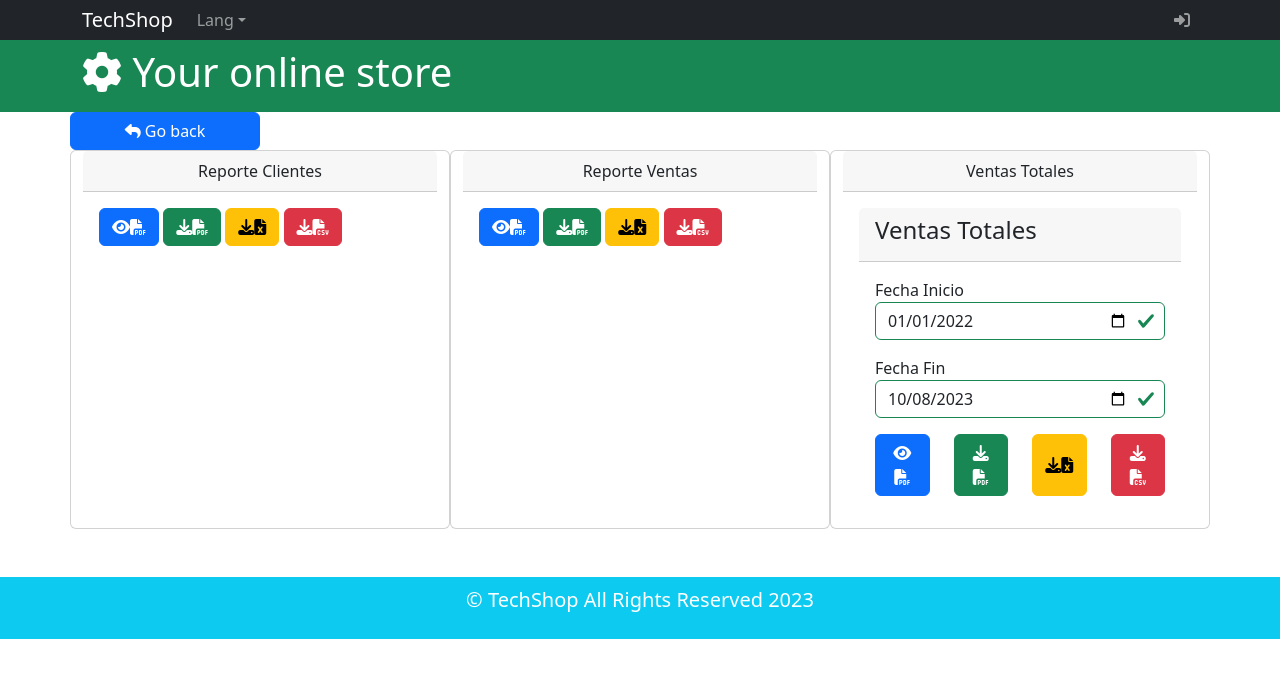
After one commit to WendyBadilla/Tienda, a Spring Boot app: page /reportes/principal in a window 1280 px wide. The commit adds this page. Shown: the top 678 px of the page. Run offline with Spring Boot 4, Linux system fonts and the light colour scheme; some of the project's set-up classes (security, data sources, template engines, error pages and the like) are left out, and stand-ins take their place; some libraries are stand-ins or nearby versions.

Commit message:
Tarea EA-08-Practicas-5

```diff
--- a/pom.xml
+++ b/pom.xml
@@ -98,6 +98,11 @@
                     <groupId>org.springframework.boot</groupId>
                     <artifactId>spring-boot-starter-mail</artifactId>
                 </dependency>
+                <dependency>
+                    <groupId>net.sf.jasperreports</groupId>
+                    <artifactId>jasperreports</artifactId>
+                    <version>6.20.5</version>
+                </dependency>
 	</dependencies>
 
 	<build>
--- a/src/main/java/com/Tienda/ProjectConfig.java
+++ b/src/main/java/com/Tienda/ProjectConfig.java
@@ -106,7 +106,7 @@ public class ProjectConfig implements WebMvcConfigurer {
                 .authorizeHttpRequests((request) -> request
                 .requestMatchers("/", "/index", "/errores/**",
                         "/error", "/error/***",
-                        "/carrito/**", "/pruebas/**", "/reportes/**",
+                        "/carrito/**", "/pruebas/**", "/reportes/**","/principal/**",
                         "/registro/**", "/js/**", "/webjars/**", "/refrescarBoton")
                 .permitAll()
                 .requestMatchers(
--- /dev/null
+++ b/src/main/java/com/Tienda/controller/ReporteController.java
@@ -0,0 +1,70 @@
+
+package com.Tienda.controller;
+
+import com.Tienda.service.ReporteService;
+import java.io.IOException;
+import java.util.Calendar;
+import java.util.Date;
+import java.util.HashMap;
+import java.util.Map;
+import org.springframework.beans.factory.annotation.Autowired;
+import org.springframework.core.io.Resource;
+import org.springframework.format.annotation.DateTimeFormat;
+import org.springframework.http.ResponseEntity;
+import org.springframework.stereotype.Controller;
+import org.springframework.ui.Model;
+import org.springframework.web.bind.annotation.GetMapping;
+import org.springframework.web.bind.annotation.RequestMapping;
+import org.springframework.web.bind.annotation.RequestParam;
+
+@Controller
+@RequestMapping("/reportes")
+public class ReporteController {
+
+    @Autowired
+    ReporteService reporteService;
+
+    @GetMapping("/principal")
+    public String principal(Model model) {
+        Calendar fecha = Calendar.getInstance();
+        String fechaIni = "" + (fecha.get(Calendar.YEAR) - 1) + "-01-01";
+
+        String strMes = (fecha.get(Calendar.MONTH) < 10 ? "0" : "")
+                + fecha.get(Calendar.MONTH);
+
+        String strDia = (fecha.get(Calendar.DAY_OF_MONTH) < 10 ? "0" : "")
+                + fecha.get(Calendar.DAY_OF_MONTH);
+
+        String fechaFinal = "" + fecha.get(Calendar.YEAR) + "-" + strMes + "-" + strDia;
+
+        model.addAttribute("fechaInicial", fechaIni);
+        model.addAttribute("fechaFinal", fechaFinal);
+        return "/reportes/principal";
+    }
+
+    @GetMapping("/usuarios")
+    public ResponseEntity<Resource> reporteClientes(@RequestParam String tipo)
+            throws IOException {
+        var reporte = "usuarios";
+        return reporteService.generaReporte(reporte, null, tipo);
+    }
+
+    @GetMapping("/ventas")
+    public ResponseEntity<Resource> reporteVentas(@RequestParam String tipo)
+            throws IOException {
+        var reporte = "ventas";
+        return reporteService.generaReporte(reporte, null, tipo);
+    }
+
+    @GetMapping("/ventasTotales")
+    public ResponseEntity<Resource> reporteVentasTotales(
+            @RequestParam @DateTimeFormat(iso = DateTimeFormat.ISO.DATE) Date fechaInicial,
+            @RequestParam @DateTimeFormat(iso = DateTimeFormat.ISO.DATE) Date fechaFinal,
+            @RequestParam String tipo) throws IOException {
+        Map<String, Object> parametros = new HashMap();
+        parametros.put("fechaInicial", fechaInicial);
+        parametros.put("fechaFinal", fechaFinal);
+        var reporte = "ventasTotales";
+        return reporteService.generaReporte(reporte, parametros, tipo);
+    }
+}
--- a/src/main/resources/templates/layout/plantilla.html
+++ b/src/main/resources/templates/layout/plantilla.html
@@ -34,6 +34,7 @@
                                 <ul class="dropdown-menu dropdown-menu-dark">
                                     <li><a class="dropdown-item"  th:href="@{/pruebas/listado}">[[#{plantilla.asociaciones}]]</a></li>
                                     <li><a class="dropdown-item"  th:href="@{/pruebas/listado2}">[[#{plantilla.consultas}]]</a></li>
+                                    <li><a class="dropdown-item" th:href="@{/reportes/principal}">[[#{plantilla.reportes}]]</a></li>
                                 </ul>
                             </li>
                         </ul>
--- /dev/null
+++ b/src/main/resources/templates/reportes/principal.html
@@ -0,0 +1,112 @@
+<!DOCTYPE html>
+<html xmlns:th="http://www.thymeleaf.org"
+      xmlns="http://www.w3.org/1999/xhtml"
+      xmlns:sec="http://thymeleaf.org/extras/spring-security">
+    <head th:replace="~{layout/plantilla :: head}">
+        <title>TechShop</title>
+    </head>
+    <body>
+        <header th:replace="~{layout/plantilla :: header}"/>
+        <div class="container">
+            <div class="row"></div>
+            <div class="row row-cols-6" >
+                <a th:href="@{/}" class="btn btn-primary">
+                    <i class='fas fa-reply'></i> [[#{accion.regresar}]]</a>
+            </div>
+            <div class="row"></div>
+            <div class="row row-cols-3">
+                <div class="card">
+                    <div class="card-header text-center">
+                        Reporte Clientes
+                    </div>
+                    <div class="card-body">
+                        <a th:href="@{/reportes/usuarios?tipo=vPdf}" class="btn btn-primary">
+                            <i class='fas fa-eye'></i><i class='fas fa-file-pdf'></i>
+                        </a>
+                        <a th:href="@{/reportes/usuarios?tipo=Pdf}" class="btn btn-success">
+                            <i class='fas fa-download'></i><i class='fas fa-file-pdf'></i>
+                        </a>
+                        <a th:href="@{/reportes/usuarios?tipo=Xls}" class="btn btn-warning">
+                            <i class='fas fa-download'></i><i class='fas fa-file-excel'></i>
+                        </a>
+                        <a th:href="@{/reportes/usuarios?tipo=Csv}" class="btn btn-danger">
+                            <i class='fas fa-download'></i><i class='fas fa-file-csv'></i>
+                        </a>
+                    </div>
+                </div>
+                <div class="card">
+                    <div class="card-header text-center">
+                        Reporte Ventas
+                    </div>
+                    <div class="card-body">
+                        <a th:href="@{/reportes/ventas?tipo=vPdf}" class="btn btn-primary">
+                            <i class='fas fa-eye'></i><i class='fas fa-file-pdf'></i>
+                        </a>
+                        <a th:href="@{/reportes/ventas?tipo=Pdf}" class="btn btn-success">
+                            <i class='fas fa-download'></i><i class='fas fa-file-pdf'></i>
+                        </a>
+                        <a th:href="@{/reportes/ventas?tipo=Xls}" class="btn btn-warning">
+                            <i class='fas fa-download'></i><i class='fas fa-file-excel'></i>
+                        </a>
+                        <a th:href="@{/reportes/ventas?tipo=Csv}" class="btn btn-danger">
+                            <i class='fas fa-download'></i><i class='fas fa-file-csv'></i>
+                        </a>
+                    </div>
+                </div>
+                <div class="card">
+                    <div class="card-header text-center">
+                        Ventas Totales
+                    </div>
+                    <div class="card-body">
+                        <div class="card-header">
+                            <h4>Ventas Totales</h4>
+                        </div>
+                        <div class="card-body">
+                            <form method="GET"
+                                  th:action="@{/reportes/ventasTotales}"
+                                  class="was-validated">
+                                <div class="mb-3">
+                                    <label for="fechaInicial">Fecha Inicio</label>
+                                    <input type="date" class="form-control"
+                                           name="fechaInicial"
+                                           th:value="${fechaInicial}"
+                                           required="true"/>
+                                </div>
+                                <div class="mb-3">
+                                    <label for="fechaFinal">Fecha Fin</label>
+                                    <input type="date" class="form-control"
+                                           name="fechaFinal"
+                                           th:value="${fechaFinal}"
+                                           required="true"/>
+                                </div>
+                                <div class="row">
+                                    <div class="col-md-3 d-grid">
+                                        <button name="tipo" value="vPdf" type="submit" class="btn btn-primary">
+                                            <i class='fas fa-eye'></i><i class='fas fa-file-pdf'></i>
+                                        </button>
+                                    </div>
+                                    <div class="col-md-3 d-grid">
+                                        <button name="tipo" value="Pdf" type="submit" class="btn btn-success">
+                                            <i class='fas fa-download'></i><i class='fas fa-file-pdf'></i>
+                                        </button>
+                                    </div>
+                                    <div class="col-md-3 d-grid">
+                                        <button name="tipo" value="Xls" type="submit" class="btn btn-warning">
+                                            <i class='fas fa-download'></i><i class='fas fa-file-excel'></i>
+                                        </button>
+                                    </div>
+                                    <div class="col-md-3 d-grid">
+                                        <button name="tipo" value="Xls" type="submit" class="btn btn-danger">
+                                            <i class='fas fa-download'></i><i class='fas fa-file-csv'></i>
+                                        </button>
+                                    </div>
+                                </div>
+                            </form>
+                        </div>
+                    </div>
+                </div>
+            </div>
+        </div>
+        <footer th:replace="~{layout/plantilla :: footer}"/>
+    </body>
+</html>
```
Also changed, not shown: src/main/java/com/Tienda/service/ReporteService.java (added, +17 -0 lines), src/main/java/com/Tienda/service/impl/ReporteServiceImpl.java (added, +137 -0 lines), 3 other files.
